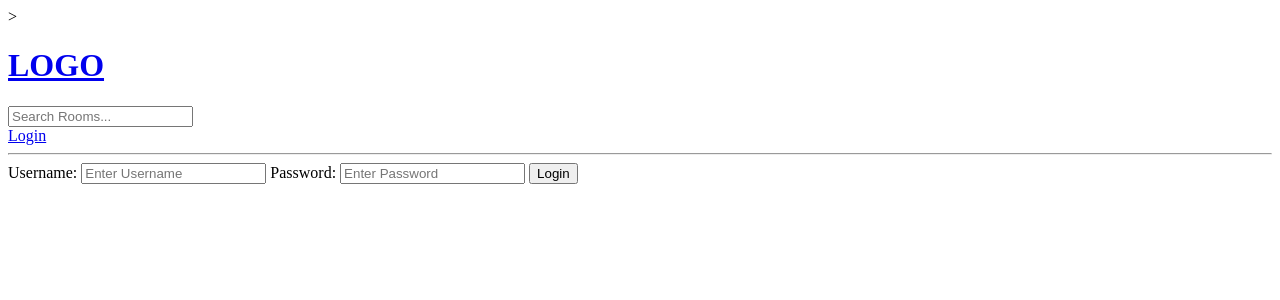
After one commit to soates6/AssignmentOneRepo, a Django app: page /login/ in a window 1280 px wide. The commit adds this page. Shown: the top 300 px of the page. Run offline with Django 5.2, Linux system fonts and the light colour scheme.

Commit message:
User Login

```diff
--- /dev/null
+++ b/studybud/base/templates/base/login_register.html
@@ -0,0 +1,20 @@
+{% extends 'main.html' %}
+
+{% block content %}
+
+<div>
+    <form
+        <action ="" method="POST">
+            {% csrf_token %}
+
+            <label>Username:</label>
+            <input type="text" name="username" placeholder="Enter Username" />
+
+            <label>Password:</label>
+            <input type="password" name="password" placeholder="Enter Password" />
+
+            <input type="submit" value="Login" />
+</form>
+</div>
+
+{% endblock content %}
--- a/studybud/base/urls.py
+++ b/studybud/base/urls.py
@@ -3,6 +3,8 @@ from . import views
 
 
 urlpatterns = [
+    path('login/', views.loginPage, name="login"),
+
     path('', views.home, name="home"),
     path('room/<str:pk>/', views.room, name="room"),
     path('create-room', views.createRoom, name="create-room"),
--- a/studybud/base/views.py
+++ b/studybud/base/views.py
@@ -2,6 +2,7 @@ from django.shortcuts import render, redirect
 from django.db.models import Q
 from .models import Room, Topic
 from .forms import RoomForm
+from django.contrib.auth.models import User
 # Create your views here.
 
 #rooms = [
@@ -9,6 +10,16 @@ from .forms import RoomForm
 #    {'id':2, 'name':'Design with me'},
 #    {'id':3, 'name':'Frontend developers'},
 #]
+
+def loginPage(request):
+
+    if request.method == 'POST':
+        username = request.POST.get('username')
+        password = request.POST.get('password')
+
+
+    context = {}
+    return render(request, 'base/login_register.html', context)
 
 def home(request):
     q = request.GET.get('q') if request.GET.get('q') != None else ''
--- a/studybud/studybud/settings.py
+++ b/studybud/studybud/settings.py
@@ -37,6 +37,7 @@ INSTALLED_APPS = [
     'django.contrib.sessions',
     'django.contrib.messages',
     'django.contrib.staticfiles',
+
     'base.apps.BaseConfig'
 ]
 
--- a/studybud/templates/navbar.html
+++ b/studybud/templates/navbar.html
@@ -6,4 +6,6 @@
     <input type="text" name="q" placeholder="Search Rooms..."/>
 </form>
 
+<a href="{% url 'login' %}">Login</a>
+
 <hr>
```
Also changed, not shown: studybud/db.sqlite3.
